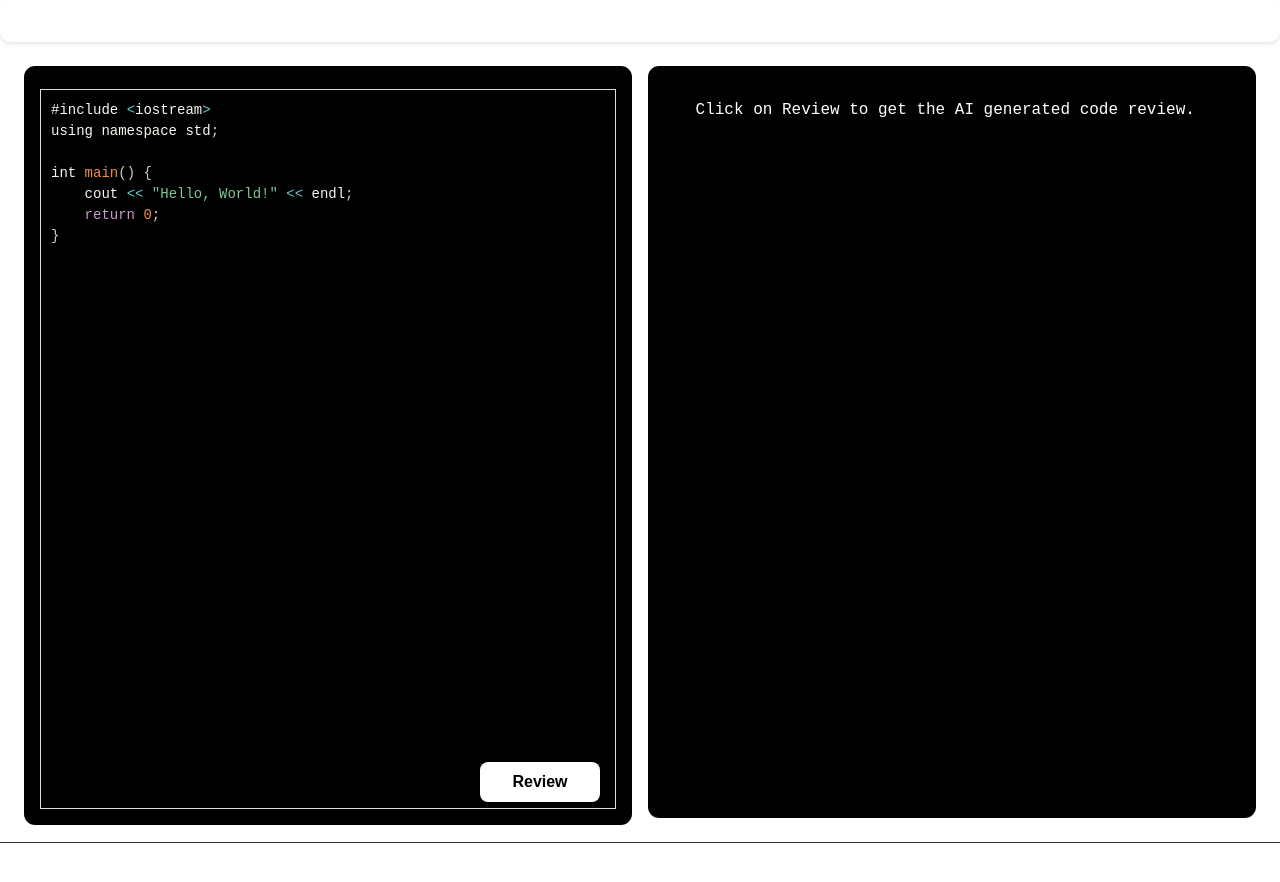
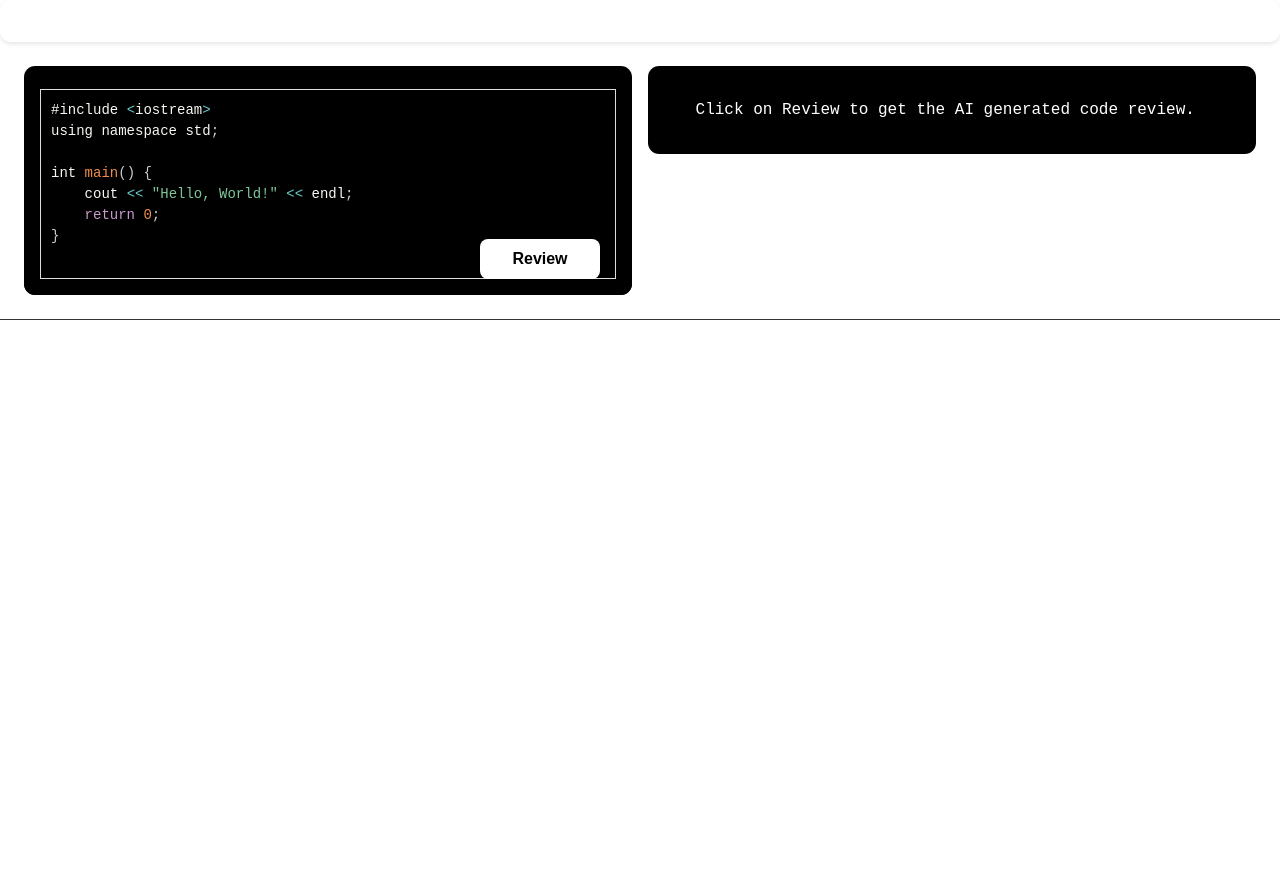
Before and after one commit to Zaki-Mohd/Z_Plus_Plus, a React (Vite) app in the folder FrontEnd/: page / in a window 1280 px wide. Shown: the top 882 px of the page. After the commit the page ends 800 px from the top, so only its background shows below. Built offline with nearby package versions, Linux system fonts and the light colour scheme.

Commit message:
Added Footer styling

```diff
--- a/FrontEnd/src/App.jsx
+++ b/FrontEnd/src/App.jsx
@@ -41,6 +41,7 @@ int main() {
 
   return (
     <>
+    <div className="page-wrapper">
       <header className='head'> Z++ Code Editor </header>
       <main>
         <div className="left">
@@ -85,6 +86,7 @@ int main() {
       </a>  */}
 
       </footer>
+      </div>
     </>
   )
 }
```
